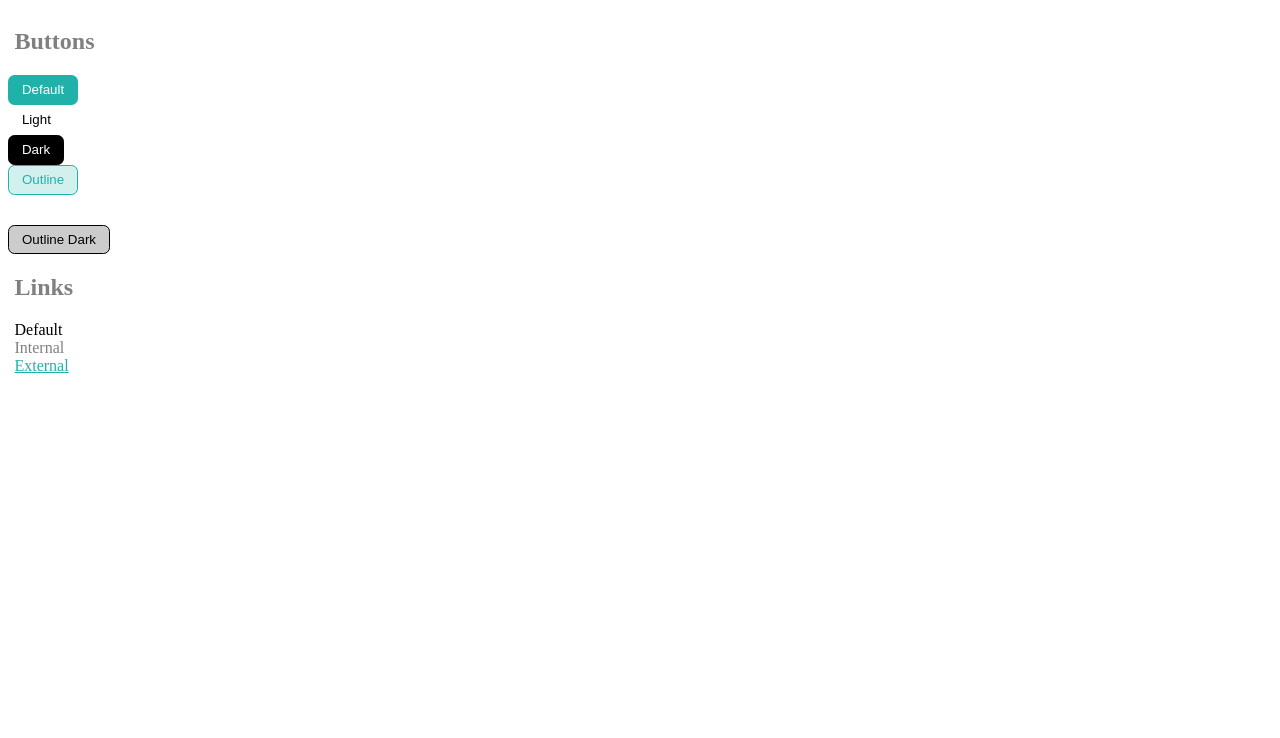
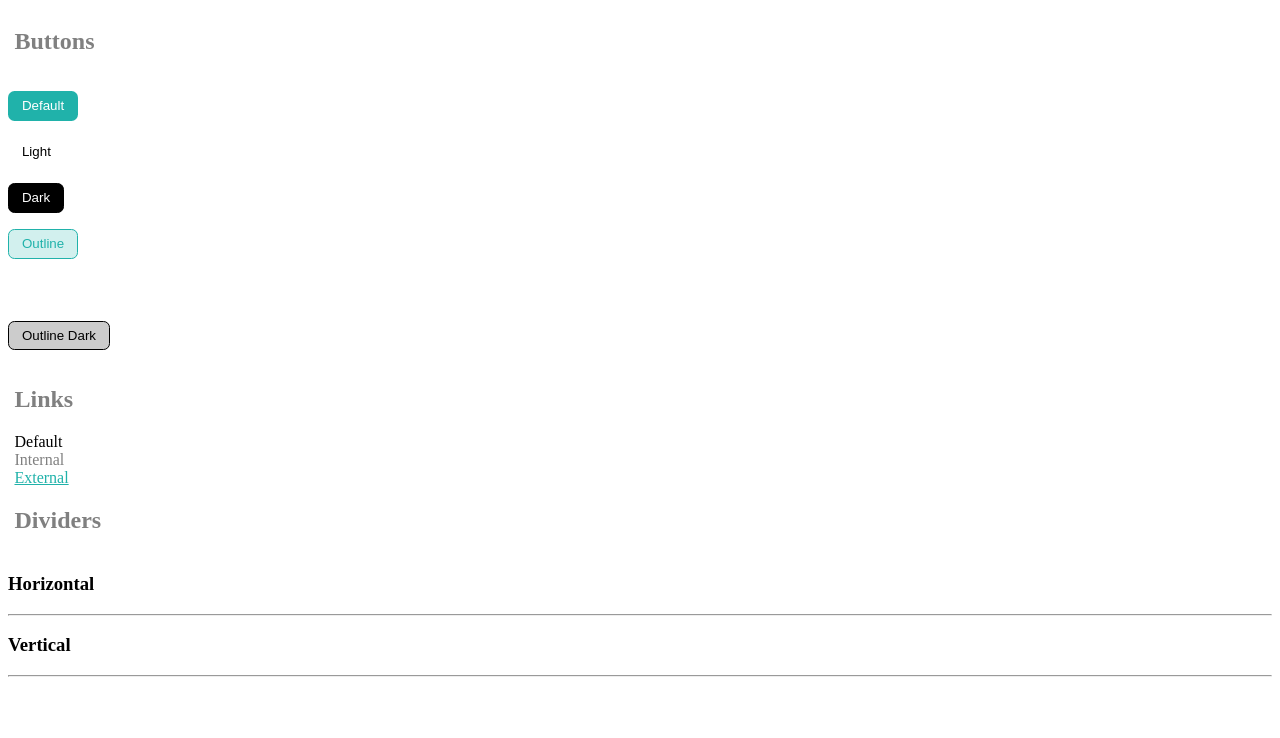
Before and after one commit to invictar/css-framework, a website: page index.html in a window 1280 px wide. Drawn offline with Linux system fonts and the light colour scheme.

Commit message:
homepage

```diff
--- a/index.html
+++ b/index.html
@@ -12,12 +12,24 @@
     <a href="#buttons">
       <h1>Buttons</h1>
     </a>
+    <p>
       <button>Default</button>
+    </p>
+    <p class="bg-primary p-1">
       <button class="light">Light</button>
+    </p>
+    <p>
       <button class="dark">Dark</button>
+    </p>
+    <p>
       <button class="outline-primary">Outline</button>
+    </p>
+    <p class="bg-primary p-1">
       <button class="outline-light">Outline Light</button>
+    </p>
+    <p>
       <button class="outline-dark">Outline Dark</button>
+    </p>
   </section>
   <section>
     <a href="#buttons">
@@ -27,6 +39,17 @@
     <a href="#">Internal</a>
     <a href="https://larven.co.tz">External</a>
   </section>
+  <section>
+    <a href="#dividers">
+      <h1>Dividers</h1>
+    </a>
+    <h3>Horizontal</h3>
+    <hr />
+    <h3>Vertical</h3>
+    <div style="height: 60px;">
+      <hr data-type="vertical" />
+    </div>
+  </section>
 </body>
 
 </html>
```
Lines whose indentation alone changed are shown as unchanged.
